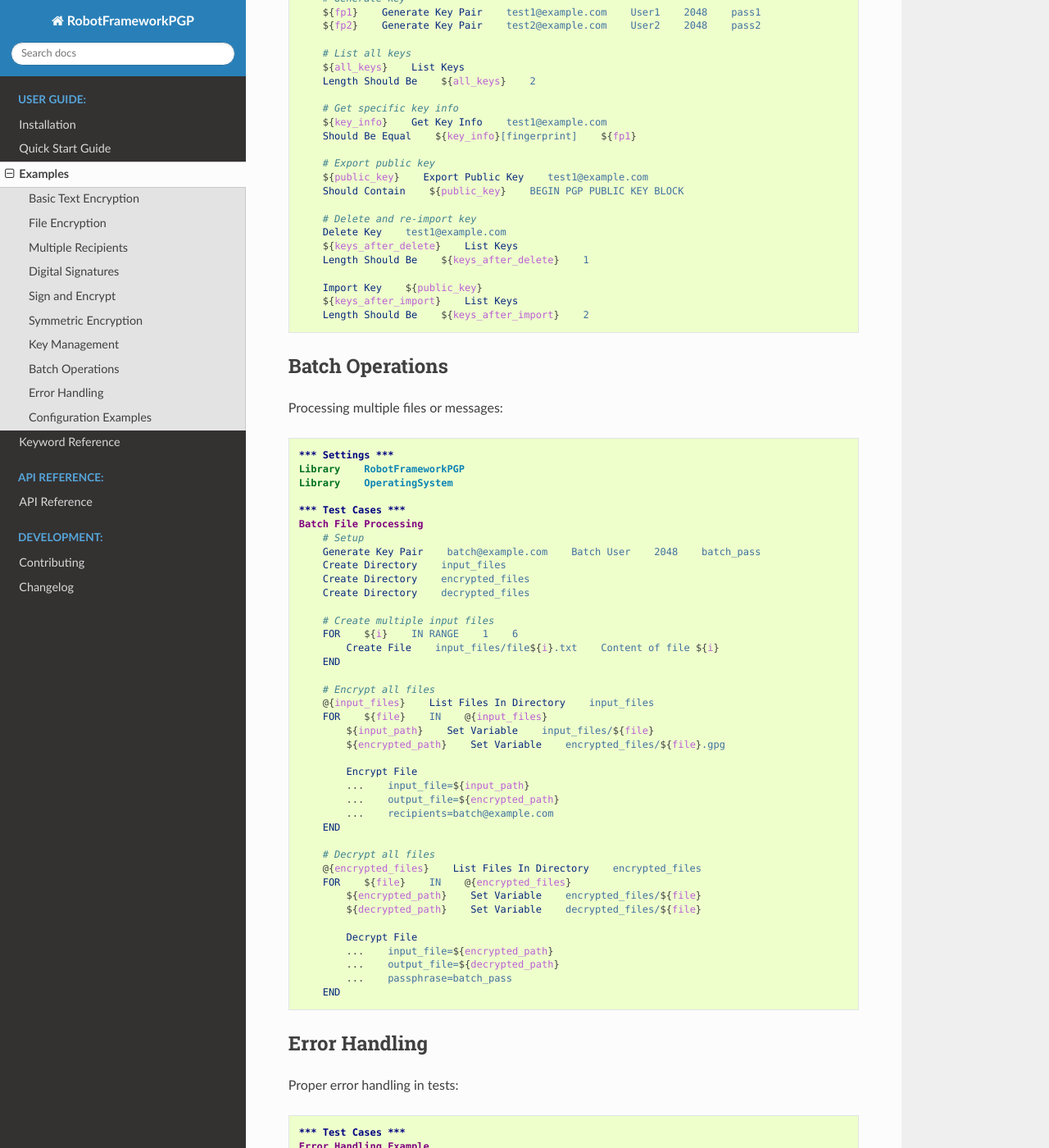
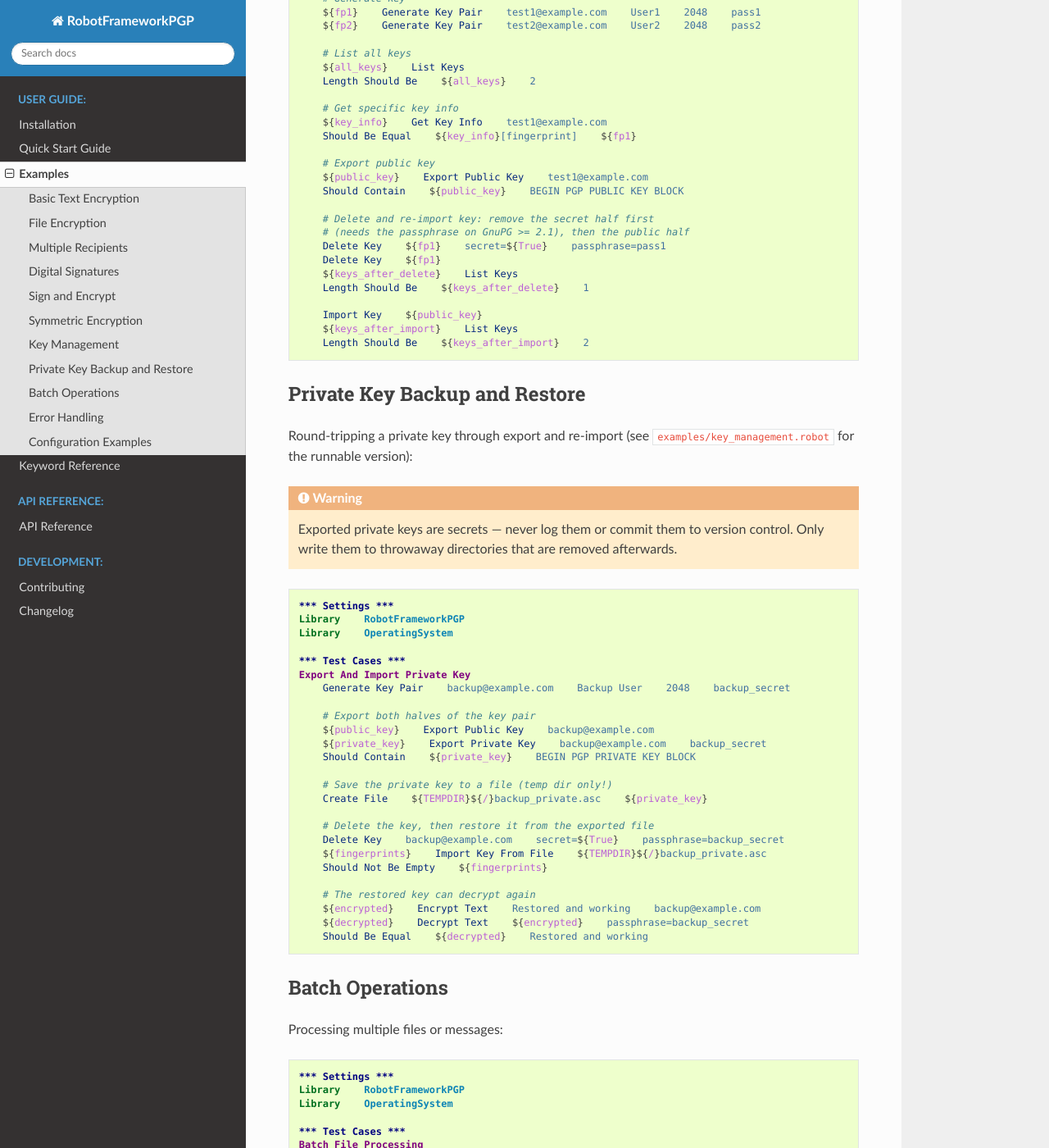
Before and after one commit to ohmrefresh/robotframework-pgp, a Sphinx documentation site: the page built from docs/examples.rst, in a window 1280 px wide and 1400 px high, scrolled down 3493 px. Shown: the whole window at 82% size. Built offline with Sphinx 7.4.7 and the Read the Docs theme 3.1.0, drawn with Linux system fonts in a browser that asks for light colours; some of the changed text lies outside the part shown.

Commit message:
docs: sync docs/examples with library, add key-management examples
- add examples/key_management.robot (isolated GPG home, Get GPG Version,
  Get Key Info, private key export/import round-trip)
- fix examples: TEMP_DIR var name collided with built-in TEMPDIR
  (recursive definition — file_operations suite never ran), wire suite
  teardown, delete keys by fingerprint with secret half + passphrase first
- mirror private-key backup/restore + Import Key From File in docs/examples.rst
- fix Delete Key snippets in keywords.rst/examples.rst for GnuPG >= 2.1
- add v1.1.0 entries to CHANGELOG.md and docs/changelog.rst
- README: requirements section, accurate feature list, link examples/
- bump stale ROBOT_LIBRARY_VERSION 1.0.0 -> 1.1.0

```diff
--- a/docs/examples.rst
+++ b/docs/examples.rst
@@ -140,8 +140,8 @@ Combining signatures with encryption:
    *** Test Cases ***
    Sign And Encrypt Example
        # Generate keys
-       Generate Key Pair    sender@example.com     Sender    2048    sender_pass
-       Generate Key Pair    recipient@example.com  Recipient 2048    recipient_pass
+       Generate Key Pair    sender@example.com       Sender       2048    sender_pass
+       Generate Key Pair    recipient@example.com    Recipient    2048    recipient_pass
 
        # Sign and encrypt in one operation
        ${message}    Set Variable    Authenticated and encrypted message
@@ -207,14 +207,56 @@ Managing GPG keys:
        ${public_key}    Export Public Key    test1@example.com
        Should Contain    ${public_key}    BEGIN PGP PUBLIC KEY BLOCK
 
-       # Delete and re-import key
-       Delete Key    test1@example.com
+       # Delete and re-import key: remove the secret half first
+       # (needs the passphrase on GnuPG >= 2.1), then the public half
+       Delete Key    ${fp1}    secret=${True}    passphrase=pass1
+       Delete Key    ${fp1}
        ${keys_after_delete}    List Keys
        Length Should Be    ${keys_after_delete}    1
 
        Import Key    ${public_key}
        ${keys_after_import}    List Keys
        Length Should Be    ${keys_after_import}    2
+
+Private Key Backup and Restore
+------------------------------
+
+Round-tripping a private key through export and re-import
+(see ``examples/key_management.robot`` for the runnable version):
+
+.. warning::
+
+   Exported private keys are secrets — never log them or commit them to
+   version control. Only write them to throwaway directories that are
+   removed afterwards.
+
+.. code-block:: robotframework
+
+   *** Settings ***
+   Library    RobotFrameworkPGP
+   Library    OperatingSystem
+
+   *** Test Cases ***
+   Export And Import Private Key
+       Generate Key Pair    backup@example.com    Backup User    2048    backup_secret
+
+       # Export both halves of the key pair
+       ${public_key}    Export Public Key    backup@example.com
+       ${private_key}    Export Private Key    backup@example.com    backup_secret
+       Should Contain    ${private_key}    BEGIN PGP PRIVATE KEY BLOCK
+
+       # Save the private key to a file (temp dir only!)
+       Create File    ${TEMPDIR}${/}backup_private.asc    ${private_key}
+
+       # Delete the key, then restore it from the exported file
+       Delete Key    backup@example.com    secret=${True}    passphrase=backup_secret
+       ${fingerprints}    Import Key From File    ${TEMPDIR}${/}backup_private.asc
+       Should Not Be Empty    ${fingerprints}
+
+       # The restored key can decrypt again
+       ${encrypted}    Encrypt Text    Restored and working    backup@example.com
+       ${decrypted}    Decrypt Text    ${encrypted}    passphrase=backup_secret
+       Should Be Equal    ${decrypted}    Restored and working
 
 Batch Operations
 ----------------
--- a/docs/keywords.rst
+++ b/docs/keywords.rst
@@ -169,8 +169,10 @@ Deletes a GPG key.
 
 .. code-block:: robotframework
 
+   # Delete the secret half first (needs the passphrase on GnuPG >= 2.1),
+   # then the public half
+   Delete Key    alice@example.com    secret=${True}    passphrase=secret123
    Delete Key    alice@example.com
-   Delete Key    alice@example.com    secret=${True}    passphrase=secret123
 
 Encryption/Decryption Keywords
 ------------------------------
```
Also changed, not shown: CHANGELOG.md (+13 -0 lines), README.md (+14 -5 lines), docs/changelog.rst (+17 -0 lines), 3 other files.
